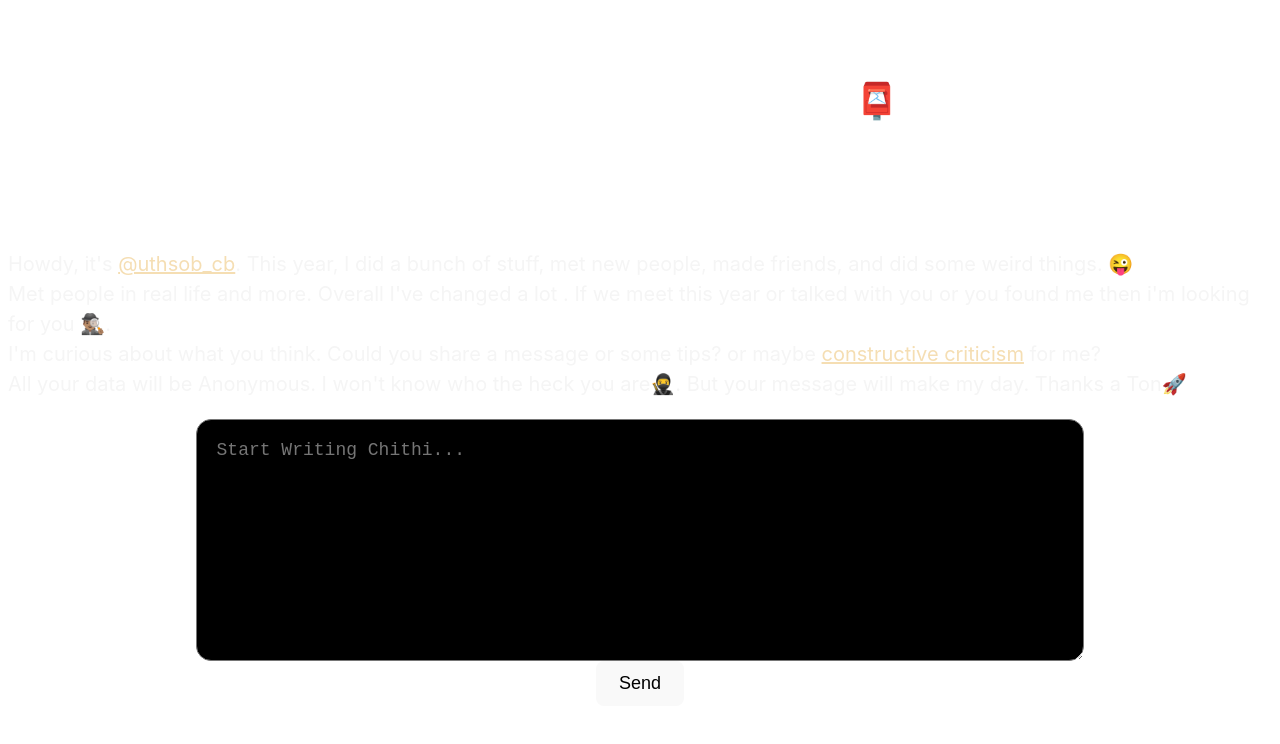
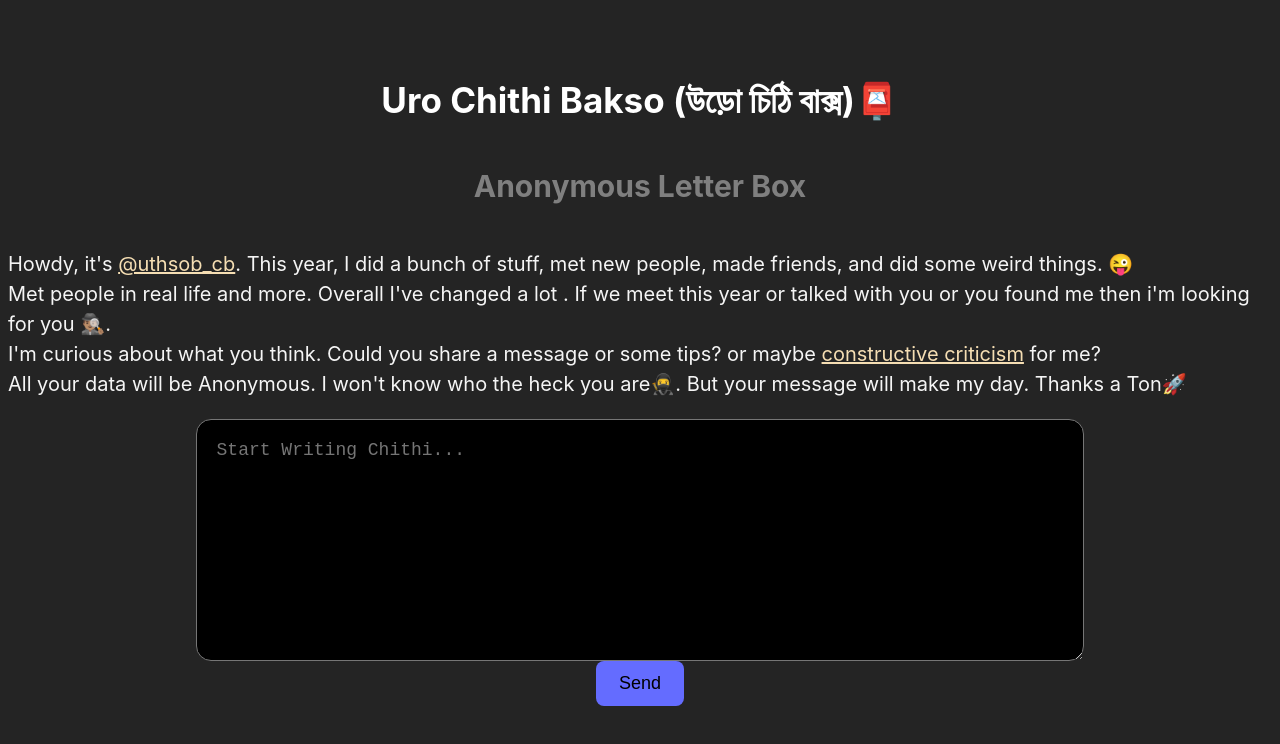
Before and after one commit to uthsobcb/uro-cithi, a React (Vite) app: page / in a window 1280 px wide. Shown: the top 744 px of the page. Built offline with nearby package versions, Linux system fonts and the light colour scheme; no server answers.

Commit message:
Basic Auth implemented for viewing messages
To protect spam and Respect

```diff
--- a/src/index.css
+++ b/src/index.css
@@ -76,7 +76,6 @@
   outline: 4px auto -webkit-focus-ring-color;
 }
 
-
 .card-section {
   display: flex;
   flex-wrap: wrap;
@@ -95,25 +94,21 @@
   transition: transform 0.3s ease-in-out;
 }
 
-.card-container h3 {
-  color: yellow;
+.card-container:hover {
+  transform: scale(1.05);
 }
 
-@media (prefers-color-scheme: light) {
-  :root {
-    color: #213547;
-    background-color: #ffffff;
-  }
-
-  a:hover {
-    color: #747bff;
-  }
-
-  button {
-    background-color: #f9f9f9;
-  }
+h3 {
+  color: #ecf0f1;
 }
 
+.authbox {
+  display: flex;
+  flex-direction: column;
+  justify-content: center;
+  align-items: center;
+  padding: 50px;
+}
 @media only screen and (max-width: 720px) {
   .card-section {
     display: flex;
```
